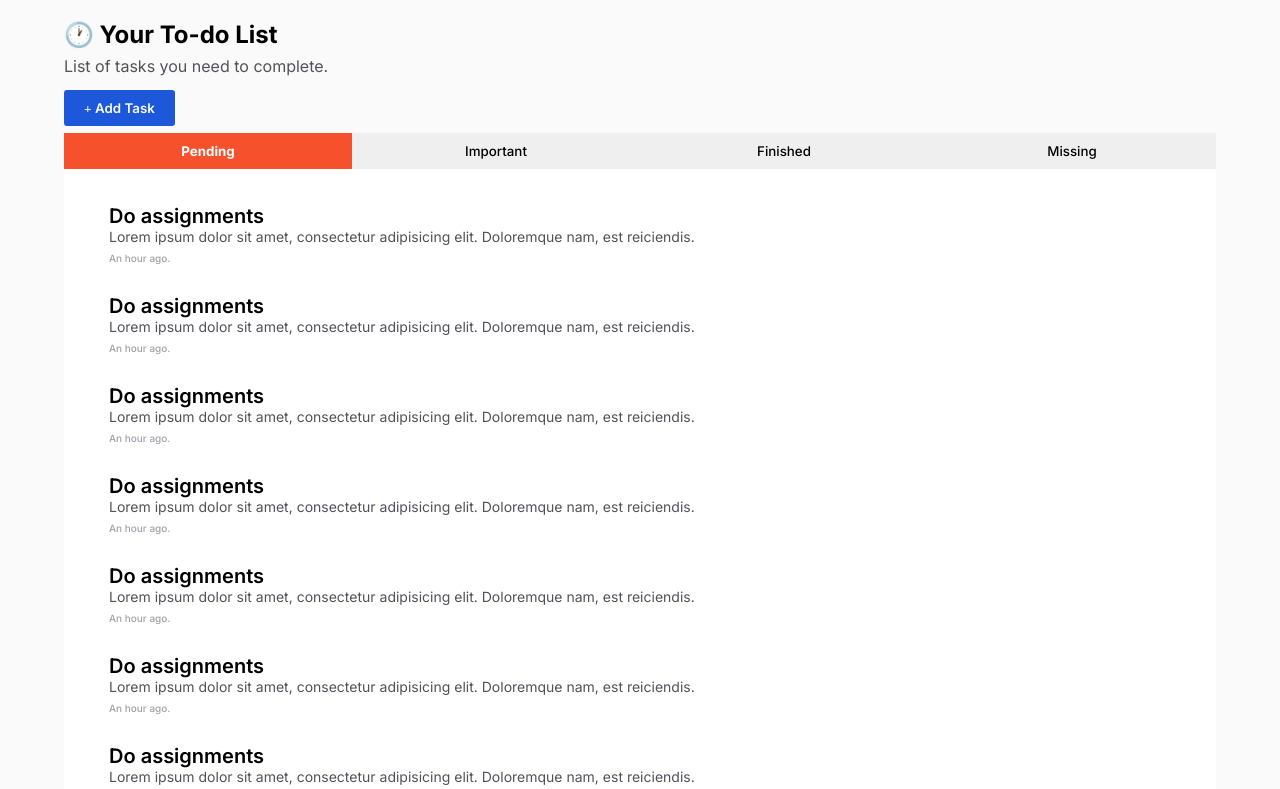
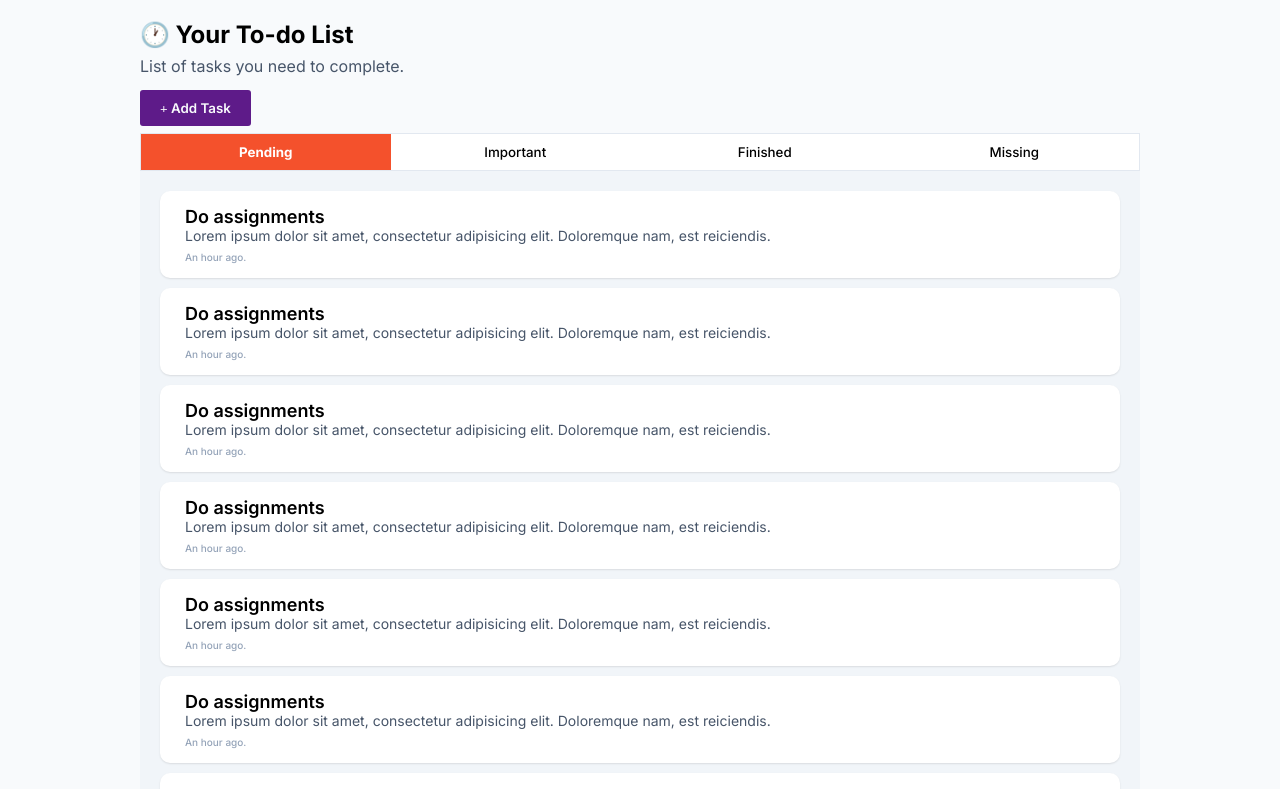
Before and after one commit to markcalendario/prio-todo-app, a React (Vite) app: page / in a window 1280 px wide. Shown: the top 789 px of the page. Built offline with nearby package versions, Linux system fonts and the light colour scheme; a web font is replaced by a local one.

Commit message:
feat: new grays

```diff
--- a/src/components/BreadCrumb/BreadCrumb.css
+++ b/src/components/BreadCrumb/BreadCrumb.css
@@ -1,6 +1,8 @@
 .bread-crumb {
   display: flex;
   flex-wrap: wrap;
+  border: 1px var(--gray-2) solid;
+  background-color: white;
 }
 
 .bread-crumb button {
@@ -10,14 +12,15 @@
   cursor: pointer;
   font-weight: 500;
   transition: 0.1s ease;
+  background-color: var(--white);
 }
 
 .bread-crumb button:hover {
-  background-color: var(--gray-2);
+  background-color: var(--gray-1);
 }
 
 .bread-crumb button.active {
-  background-color: var(--primary-color);
+  background-color: var(--secondary-color);
   color: var(--white);
   font-weight: bold;
 }
--- /dev/null
+++ b/src/components/Navbar/Navbar.jsx
@@ -0,0 +1 @@
+export default function Navbar() {}
--- a/src/components/TaskCard/TaskCard.css
+++ b/src/components/TaskCard/TaskCard.css
@@ -6,14 +6,17 @@
   gap: 20px;
   align-items: center;
   padding: 15px 25px;
+  background-color: var(--white);
+  border-radius: 10px;
+  box-shadow: rgba(0, 0, 0, 0.1) 0px 1px 2px 0px;
 }
 
 .task-card:hover {
-  background-color: var(--gray-1);
+  transform: scale(1.01);
 }
 
 .task-card .context .title {
-  font-size: 20px;
+  font-size: 18px;
   font-weight: 600;
 }
 
--- a/src/pages/Todo/Todo.css
+++ b/src/pages/Todo/Todo.css
@@ -19,6 +19,7 @@
   padding-top: 20px;
   position: sticky;
   top: 0;
+  z-index: 1;
 }
 
 .header > *:not(:first-child):not(:last-child) {
@@ -26,7 +27,7 @@
 }
 
 .header .add-task-btn {
-  background-color: var(--blue);
+  background-color: var(--primary-color);
   color: var(--gray-0);
 }
 
@@ -35,5 +36,9 @@
 .tasks {
   grid-area: tasks;
   padding: 20px;
-  background-color: var(--white);
+  background-color: var(--gray-1);
+  min-height: 100vh;
+  display: flex;
+  flex-direction: column;
+  gap: 10px;
 }
--- a/src/pages/Todo/Todo.jsx
+++ b/src/pages/Todo/Todo.jsx
@@ -1,12 +1,10 @@
 import BreadCrumb from "@/components/BreadCrumb/BreadCrumb.jsx";
 import Button from "@/components/Button/Button.jsx";
 import TaskCard from "@/components/TaskCard/TaskCard.jsx";
-import { Fragment } from "react";
 import "./Todo.css";
 
 function TodoPage() {
   return (
-    <Fragment>
     <section id="todo">
       <div className="container">
         <div className="wrapper">
@@ -15,7 +13,6 @@ function TodoPage() {
         </div>
       </div>
     </section>
-    </Fragment>
   );
 }
 
--- a/src/styles/abstracts/variables.css
+++ b/src/styles/abstracts/variables.css
@@ -1,21 +1,22 @@
 :root {
-  --gray-0: #fafafa;
-  --gray-1: #f4f4f5;
-  --gray-2: #e4e4e7;
-  --gray-3: #d4d4d8;
-  --gray-4: #a1a1aa;
-  --gray-5: rgb(113, 113, 122);
-  --gray-6: rgb(82, 82, 91);
-  --gray-7: rgb(63, 63, 70);
-  --gray-8: rgb(39, 39, 42);
-  --gray-9: rgb(24, 24, 27);
-  --gray-10: rgb(9, 9, 11);
+  --gray-0: rgb(248, 250, 252);
+  --gray-1: rgb(241, 245, 249);
+  --gray-2: rgb(226, 232, 240);
+  --gray-3: rgb(203, 213, 225);
+  --gray-4: rgb(148, 163, 184);
+  --gray-5: rgb(1, 116, 139);
+  --gray-6: rgb(71, 85, 105);
+  --gray-7: rgb(51, 65, 85);
+  --gray-8: rgb(30, 41, 59);
+  --gray-9: rgb(15, 23, 42);
+  --gray-10: rgb(2, 6, 23);
 
   --white: #ffffff;
 
   --blue: #1c58d9;
 
-  --primary-color: #f4512c;
-  --secondary-color: #5e1b89;
+  --primary-color: #5e1b89;
+  --primary-color-rgb: 94, 27, 137;
+  --secondary-color: #f4512c;
   --background-color: var(--gray-0);
 }
--- a/src/styles/resets/layout.css
+++ b/src/styles/resets/layout.css
@@ -11,6 +11,6 @@
 
 @media screen and (min-width: 768px) {
   .container {
-    max-width: 1200px;
+    max-width: 1000px;
   }
 }
--- a/src/styles/resets/scrollbars.css
+++ b/src/styles/resets/scrollbars.css
@@ -8,9 +8,9 @@
 }
 
 *::-webkit-scrollbar-thumb:vertical {
-  background: var(--gray-4);
+  background: var(--gray-3);
 }
 
 *::-webkit-scrollbar-thumb:vertical:active {
-  background: rgba(0, 0, 0, 0.61);
+  background: var(--gray-4);
 }
```
Lines whose indentation alone changed are shown as unchanged.
